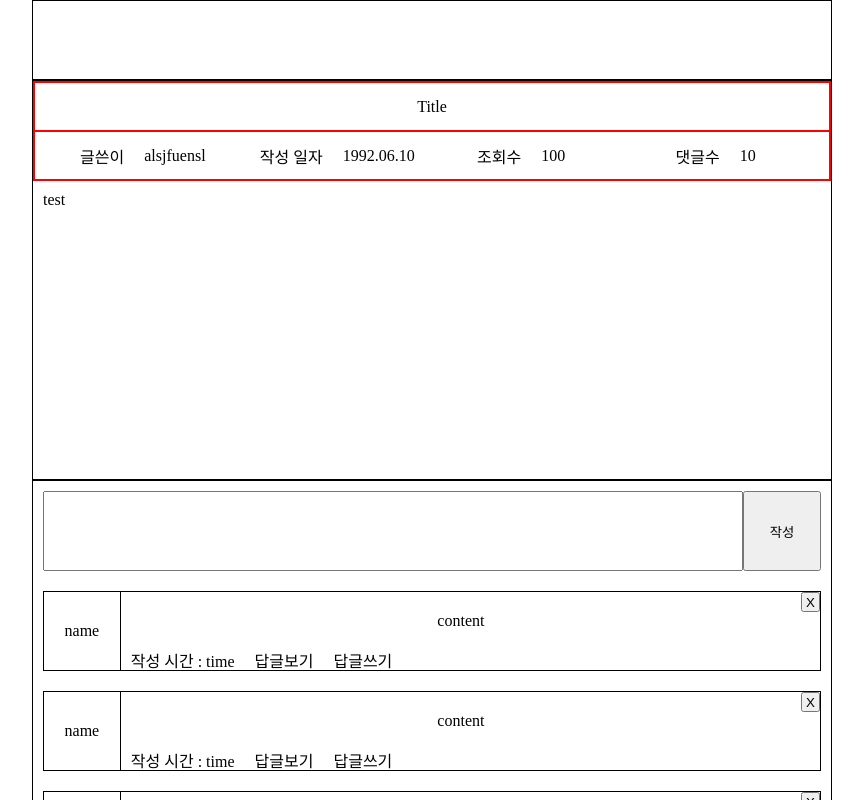
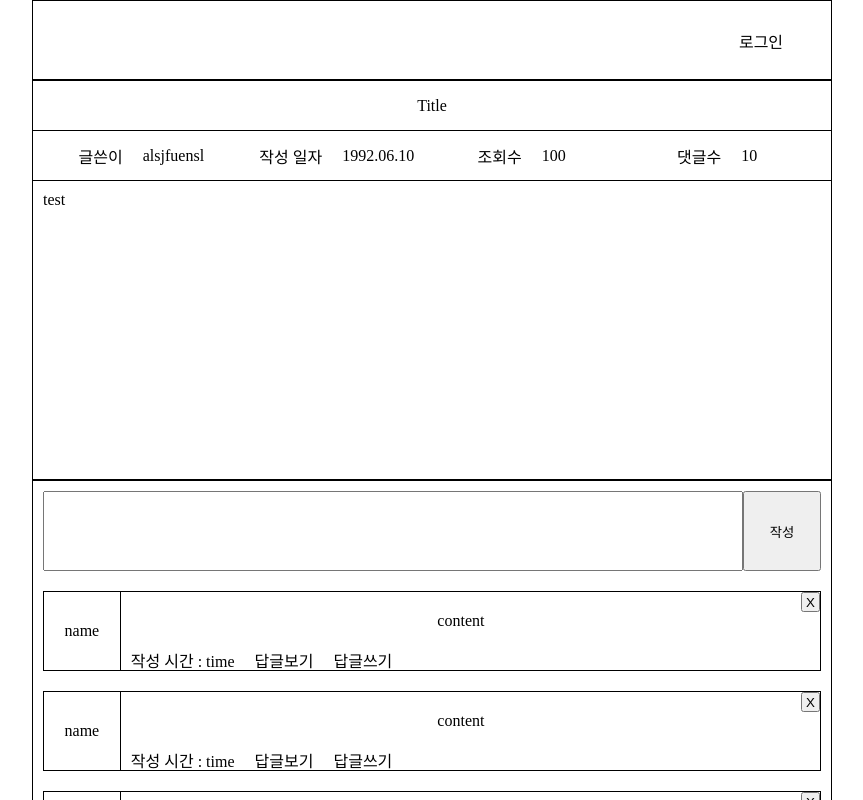
Before and after one commit to karuiner/practice_graphql, a React (Create React App) app in the folder client/: page / in a window 1280 px wide. Shown: the whole page, without its empty margins (208-1071 px from the left). Built offline with nearby package versions, Linux system fonts and the light colour scheme.

Commit message:
[Feat] 클라이언트 외형적 구조 완료

```diff
--- a/client/src/App.js
+++ b/client/src/App.js
@@ -1,10 +1,30 @@
-import styled from "styled-components";
+import styled, { css, keyframes } from "styled-components";
 import { useQuery } from "graphql-hooks";
 import Article from "./components/article";
 import NewComment from "./components/newcomment";
-import Comment from "./components/comment";
 import { useState } from "react";
 import CommentList from "./components/commentList";
+
+const FadeIn = keyframes`
+  from {
+    opacity: 0;
+  }
+
+  to {
+    opacity: 1;
+  }
+
+`;
+
+const FadeOut = keyframes`
+from {
+  opacity: 1;
+}
+
+to {
+  opacity: 0;
+}
+`;
 const Frame = styled.div`
   width: 100vw;
   height: 100vh;
@@ -31,6 +51,8 @@ const Header = styled.div`
   height: 80px;
   border: solid 1px black;
   display: flex;
+  justify-content: flex-end;
+  padding: 10px;
 `;
 
 const ArticleArea = styled.div`
@@ -48,19 +70,38 @@ const ContentArea = styled.div`
   align-items: center;
 `;
 
-const SubContentArea = styled.div`
-  width: 100%;
+const InOutButton = styled.div`
+  height: 60px;
+  width: 80px;
   display: flex;
-  flex-direction: column;
-  align-items: flex-end;
+  align-items: center;
+  margin-right: 20px;
+  margin-left: 20px;
+  justify-content: center;
 `;
 
-const CommentBox = styled.div`
-  height: ${({ sub }) => (sub ? "90px" : "100px")};
-  width: ${({ sub }) => (sub ? "90%" : "100%")};
+const UserIconBox = styled.div`
+  height: 60px;
+  width: 60px;
+  display: flex;
+  align-items: center;
+  justify-content: center;
+  border: solid 1px black;
+  ${({ isLogin, doLogout }) => {
+    if (isLogin && !doLogout) {
+      return css`
+        animation: ${FadeIn} 1s linear;
+      `;
+    } else if (isLogin && doLogout) {
+      return css`
+        animation: ${FadeOut} 0.5s linear forwards;
+      `;
+    } else {
+      return "";
+    }
+  }}
+`;
 
-  padding: 5px;
-`;
 const NewCommentBox = styled.div`
   height: ${({ sub }) => (sub ? "90px" : "100px")};
   width: ${({ sub }) => (sub ? "90%" : "100%")};
@@ -76,12 +117,37 @@ const QUERY = `query {
 function App() {
   // const { loading, error, data } = useQuery(QUERY);
   // console.log(loading, error, data);
-  let [data, setData] = useState(Array(10).fill(false));
-
+  let [data, setData] = useState(Array(10).fill([false, false]));
+  let [isLogin, setIsLogin] = useState(false);
+  let [doLogout, setDoLogout] = useState(false);
   return (
     <Frame>
       <InnerFrame>
-        <Header></Header>
+        <Header>
+          {isLogin ? (
+            <UserIconBox
+              isLogin={isLogin}
+              doLogout={doLogout}
+              onAnimationEnd={(e) => {
+                if (isLogin && doLogout) {
+                  setIsLogin(false);
+                  setDoLogout(false);
+                }
+              }}
+            ></UserIconBox>
+          ) : null}
+          <InOutButton
+            onClick={() => {
+              if (!isLogin) {
+                setIsLogin(!isLogin);
+              } else {
+                setDoLogout(true);
+              }
+            }}
+          >
+            {isLogin ? "로그아웃" : "로그인"}
+          </InOutButton>
+        </Header>
         <ArticleArea>
           <Article />
         </ArticleArea>
--- a/client/src/components/article.jsx
+++ b/client/src/components/article.jsx
@@ -9,14 +9,14 @@ const Frame = styled.div`
 const ArticleInfoBox = styled.div`
   height: 100px;
   width: 100%;
-  border: solid 1px red;
+  // border: solid 1px black;
   display: flex;
   flex-direction: column;
 `;
 const ArticleSubject = styled.div`
   height: 100px;
   width: 100%;
-  border: solid 1px red;
+  border-bottom: solid 1px black;
   display: flex;
   justify-content: center;
   align-items: center;
@@ -25,7 +25,7 @@ const ArticleInfoLowerBox = styled.div`
   height: 100px;
   width: 100%;
   display: flex;
-  border: solid 1px red;
+  border-bottom: solid 1px black;
 `;
 
 const Content = styled.div`
--- a/client/src/components/comment.jsx
+++ b/client/src/components/comment.jsx
@@ -68,7 +68,6 @@ export default function Comment({
   setShowReply,
   setWriteReply,
 }) {
-  console.log(setWriteReply);
   return (
     <Frame>
       <UserName>name</UserName>
@@ -88,7 +87,7 @@ export default function Comment({
           {!noReply ? (
             <Sub
               onClick={() => {
-                if (setWriteReply) {
+                if (setWriteReply !== undefined) {
                   setWriteReply(!writeReply);
                 }
               }}
--- a/client/src/components/commentList.jsx
+++ b/client/src/components/commentList.jsx
@@ -1,6 +1,7 @@
 import { useState } from "react";
 import styled from "styled-components";
 import Comment from "./comment";
+import NewComment from "./newcomment";
 
 const Frame = styled.div`
   height: 100%;
@@ -16,9 +17,8 @@ const CommentInnerBox = styled.div`
   padding: 5px;
 `;
 const NewSubCommentBox = styled.div`
-  height: "90px";
-  width: "90%";
-
+  height: 90px;
+  width: 90%;
   padding: 5px;
 `;
 
@@ -37,34 +37,45 @@ export default function CommentList({
   writeReply,
   setWriteReply,
 }) {
-  let [data, setData] = useState(Array(10).fill(false));
+  let [data, setData] = useState(Array(10).fill([false, false]));
   return (
     <Frame>
-      {comments.map((x, i) => (
+      {comments.map(([x, y], i) => (
         <CoomentOuterBox key={i}>
           <CommentInnerBox sub={sub}>
             <Comment
               noReply={noReply}
               showReply={x}
               setShowReply={(x) => {
+                let z = y;
+                if (!x) {
+                  z = false;
+                }
                 setShowReply([
                   ...comments.slice(0, i),
-                  x,
+                  [x, z],
                   ...comments.slice(i + 1),
                 ]);
               }}
-              writeReply={writeReply}
-              setWriteReply={setWriteReply}
+              writeReply={y}
+              setWriteReply={(y) => {
+                if (x) {
+                  setShowReply([
+                    ...comments.slice(0, i),
+                    [x, y],
+                    ...comments.slice(i + 1),
+                  ]);
+                }
+              }}
             ></Comment>
           </CommentInnerBox>
+          {x && y ? (
+            <NewSubCommentBox>
+              <NewComment usb></NewComment>
+            </NewSubCommentBox>
+          ) : null}
           {!sub && data.length && x > 0 ? (
-            <CommentList
-              comments={data}
-              sub
-              noReply
-              writeReply={false}
-              setWriteReply={() => {}}
-            ></CommentList>
+            <CommentList comments={data} sub noReply></CommentList>
           ) : null}
         </CoomentOuterBox>
       ))}
```
